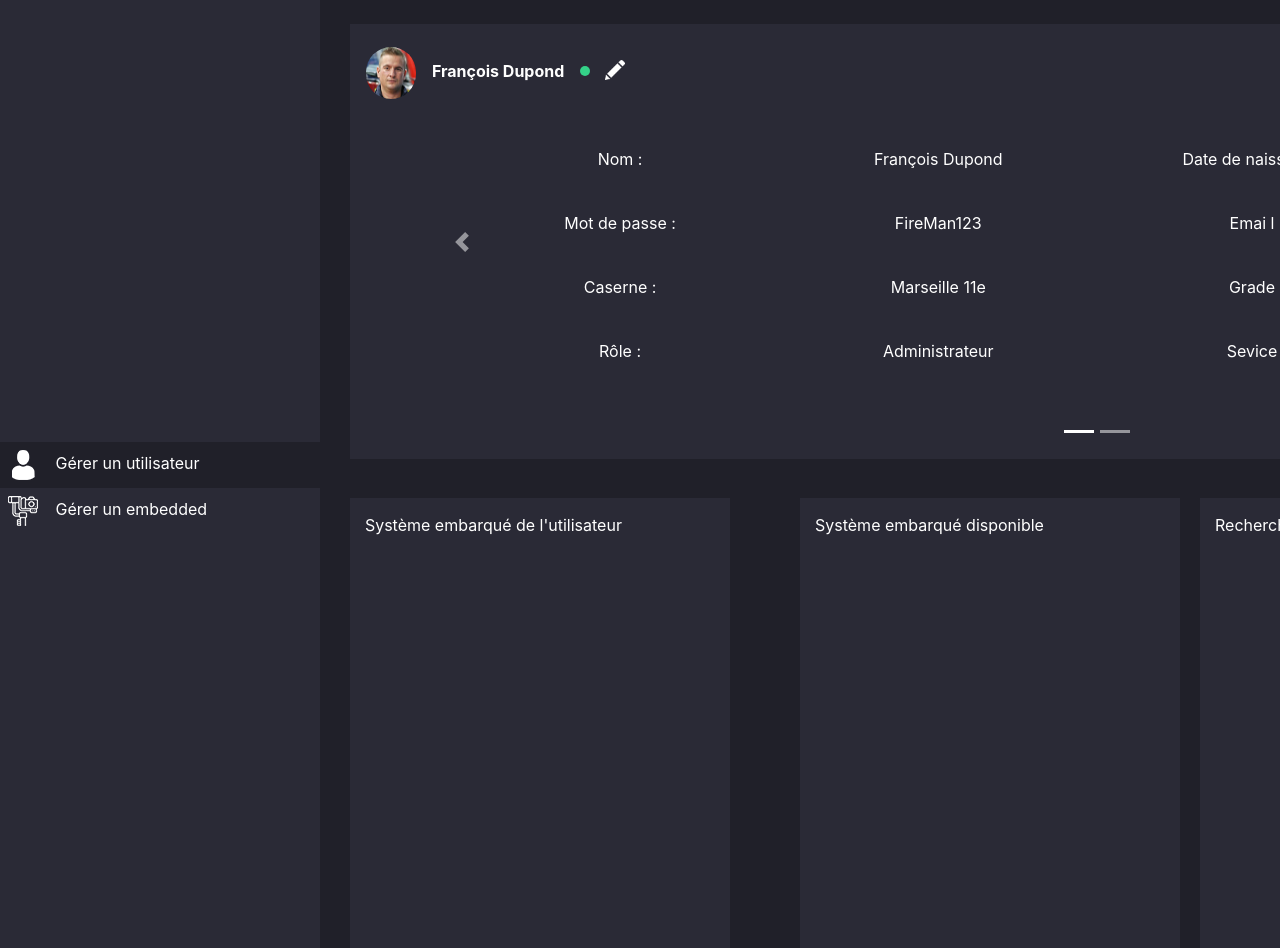
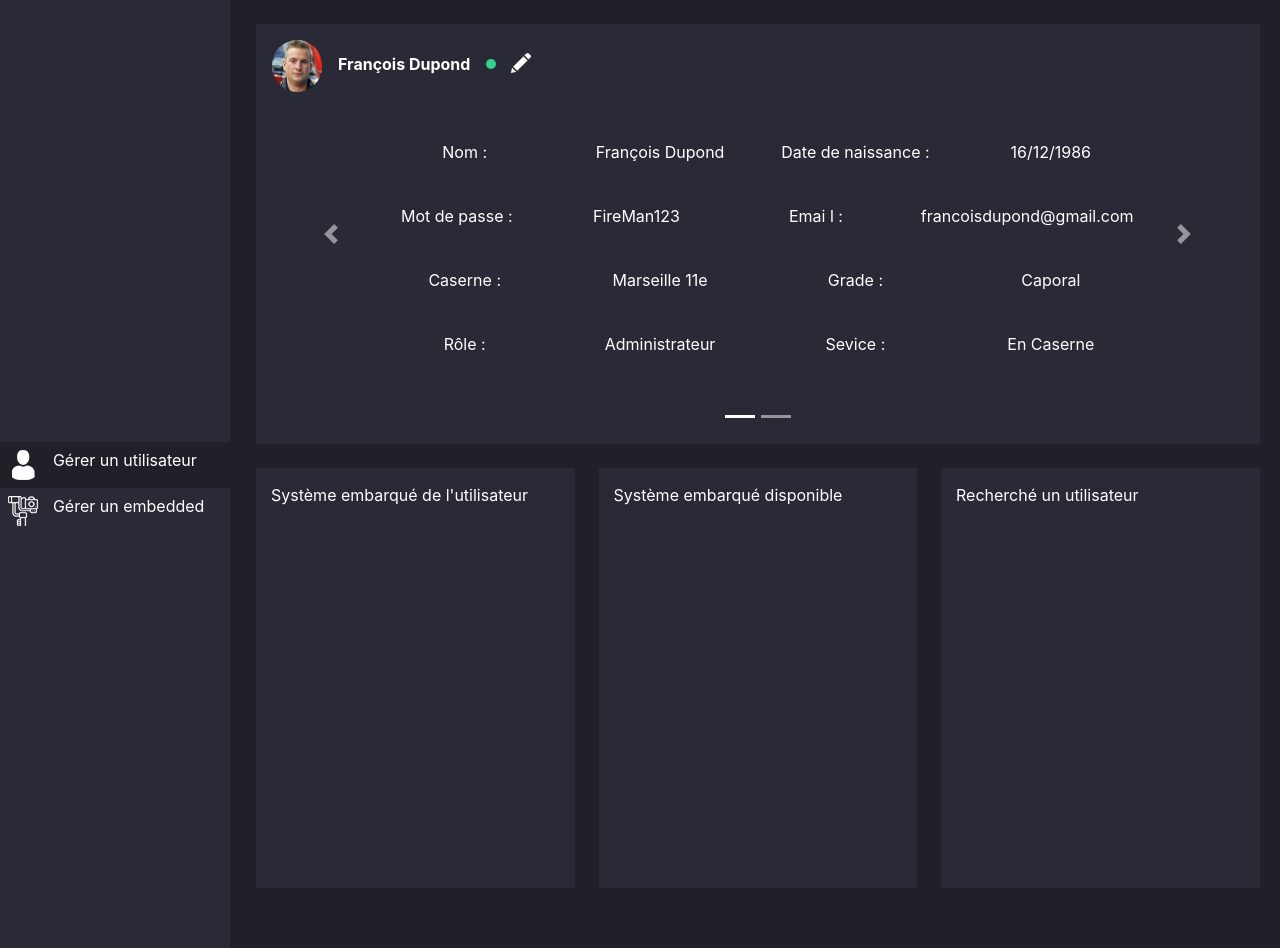
Before and after one commit to MaurelT/FIRE, a PHP site: page /panel-admin-V2.html in a window 1280 px wide. Run offline with PHP 8.4, Linux system fonts and the light colour scheme; some libraries are stand-ins or nearby versions.

Commit message:
Admin block

```diff
--- a/Styles/panel-admin-V2.css
+++ b/Styles/panel-admin-V2.css
@@ -1,53 +1,25 @@
 .blockleft {
   position: fixed;
-  margin: auto;
   left: 0;
-  width: 320px;
+  width: 18%;
   height: 100%;
   padding: 15px 15px 80px;
   background-color: #2A2A36;
 }
 
-.carousel {
-  position: unset!important;
-}
-
 .blockinfo {
+    margin-top: 1.5rem;
     position: relative;
-    margin: auto;
-    width: 1495px;
-    height: 100%;
+    width: 80%;
+    height: 420px;
     padding: 15px 15px 80px;
     background-color: #2A2A36;
 }
 
-.blockembeddeduser {
-    top: 50%;
-    position: fixed;
-    width: 380px;
-    height: 50%;
+.blockembeddeduser, .blockmanageuser, .blockembedded {
     padding: 15px 15px 80px;
     background-color: #2A2A36;
-}
-
-.blockembedded {
-    top: 50%;
-    position: fixed;
-    left: 800px;
-    width: 380px;
-    height: 50%;
-    padding: 15px 15px 80px;
-    background-color: #2A2A36;
-}
-
-.blockmanageuser {
-    top: 50%;
-    position: fixed;
-    left: 1200px;
-    width: 350px;
-    height: 50%;
-    padding: 15px 15px 80px;
-    background-color: #2A2A36;
+    height: 420px;
 }
 
 .blockname_pprofil {
@@ -79,20 +51,20 @@
   text-decoration: none;
 }
 
-#manageusercontent {
-  position: relative;
-  left: 2%;
-}
-
 
 .blockposition {
   margin-top: auto;
   margin-bottom: auto
 }
 
+.blocklistcontent  {
+  width: 80%;
+}
+
 .blockcontent {
   position: fixed;
-  left: 320px;
+  left: 20%;
+  width: 98%
 }
 
 .pprofil {
--- a/panel-admin-V2.html
+++ b/panel-admin-V2.html
@@ -24,7 +24,7 @@
 </head>
 
 <body id="core">
-  <div class="container">
+  <!-- <div class="container"> -->
     <div class="blockleft">
       <div class="itemPosition">
         <div class="row selected" id="manageuser">
@@ -37,9 +37,9 @@
         </div>
       </div>
     </div>
-    <div class="blockcontent" >
-      <div id="manageusercontent" class="showcontent mt-4">
-        <div id="carouselInfoProfil" class="blockinfo carousel slide" data-ride="carousel">
+    <div class="blockcontent">
+      <div id="manageusercontent" class="showcontent">
+        <div id="carouselInfoProfil" class="blockinfo carousel slide pt-2" data-ride="carousel">
           <ol class="carousel-indicators mt-5">
             <li data-target="#carouselInfoProfil" data-slide-to="0" class="active"></li>
             <li data-target="#carouselInfoProfil" data-slide-to="1"></li>
@@ -119,15 +119,16 @@
                             <span class="sr-only">Next</span>
                           </a>
                         </div>
-
-                        <div id="manageembeddedsuser" class="blockembeddeduser mt-4">
+                        <div class="row m-0 blocklistcontent">
+                          <div id="manageembeddedsuser" class="blockembeddeduser mt-4 col">
                             Système embarqué de l'utilisateur
                           </div>
-                        <div id="manageembeddedlist" class="blockembedded mt-4">
+                          <div id="manageembeddedlist" class="blockembedded mt-4 ml-4 mr-4 col">
                             Système embarqué disponible
                           </div>
-                        <div id="manageuserslist" class="blockmanageuser mt-4">
+                          <div id="manageuserslist" class="blockmanageuser mt-4 col">
                             Recherché un utilisateur
+                          </div>
                         </div>
       </div>
                       <div id="manageembeddedcontent" class="blockinfo unshowcontent mt-3">
@@ -136,7 +137,7 @@
                         </div>
                       </div>
                     </div>
-                  </div>
+            <!--      </div> -->
 
                   </body>
 
```
Lines whose indentation alone changed are shown as unchanged.
